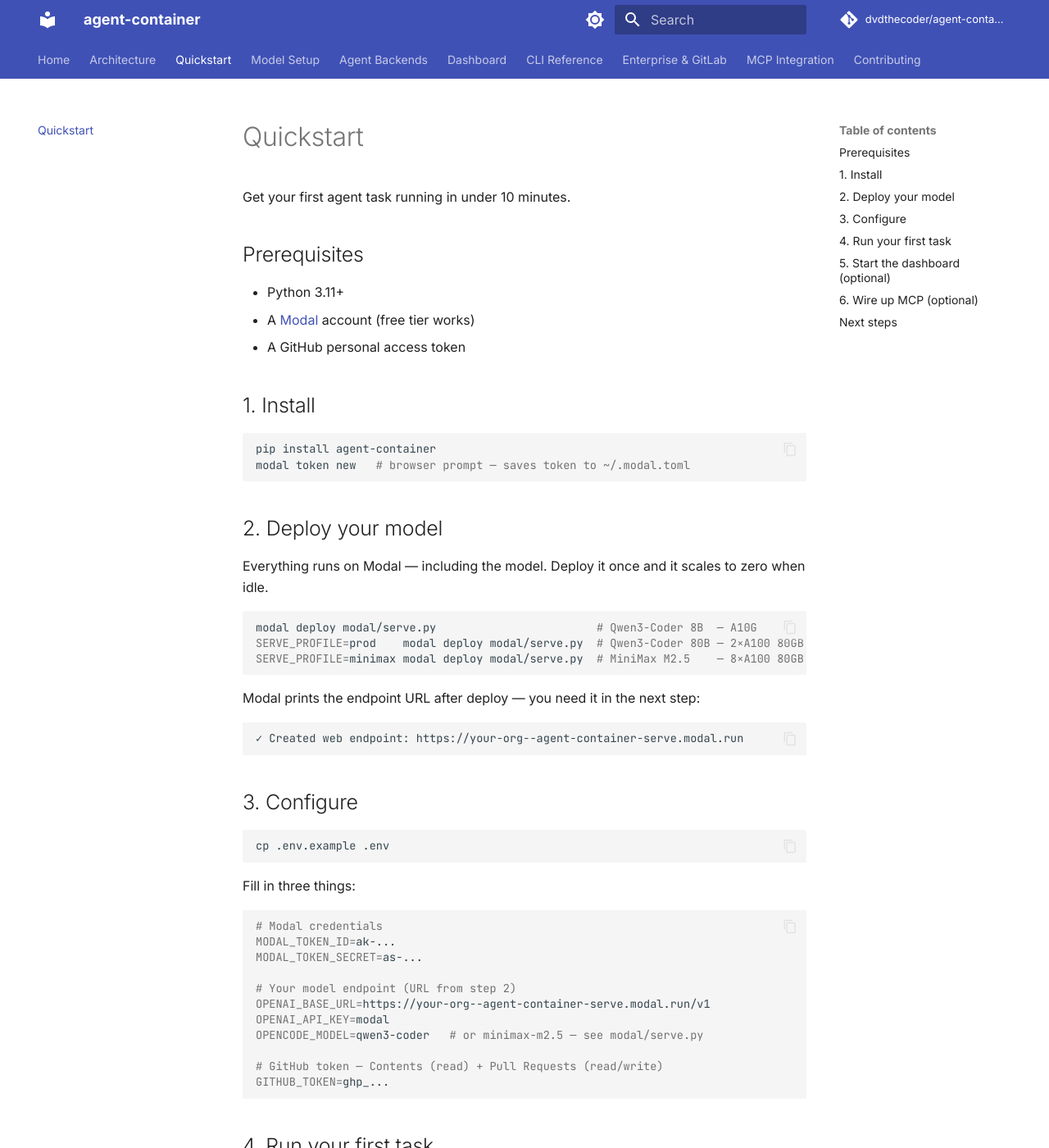
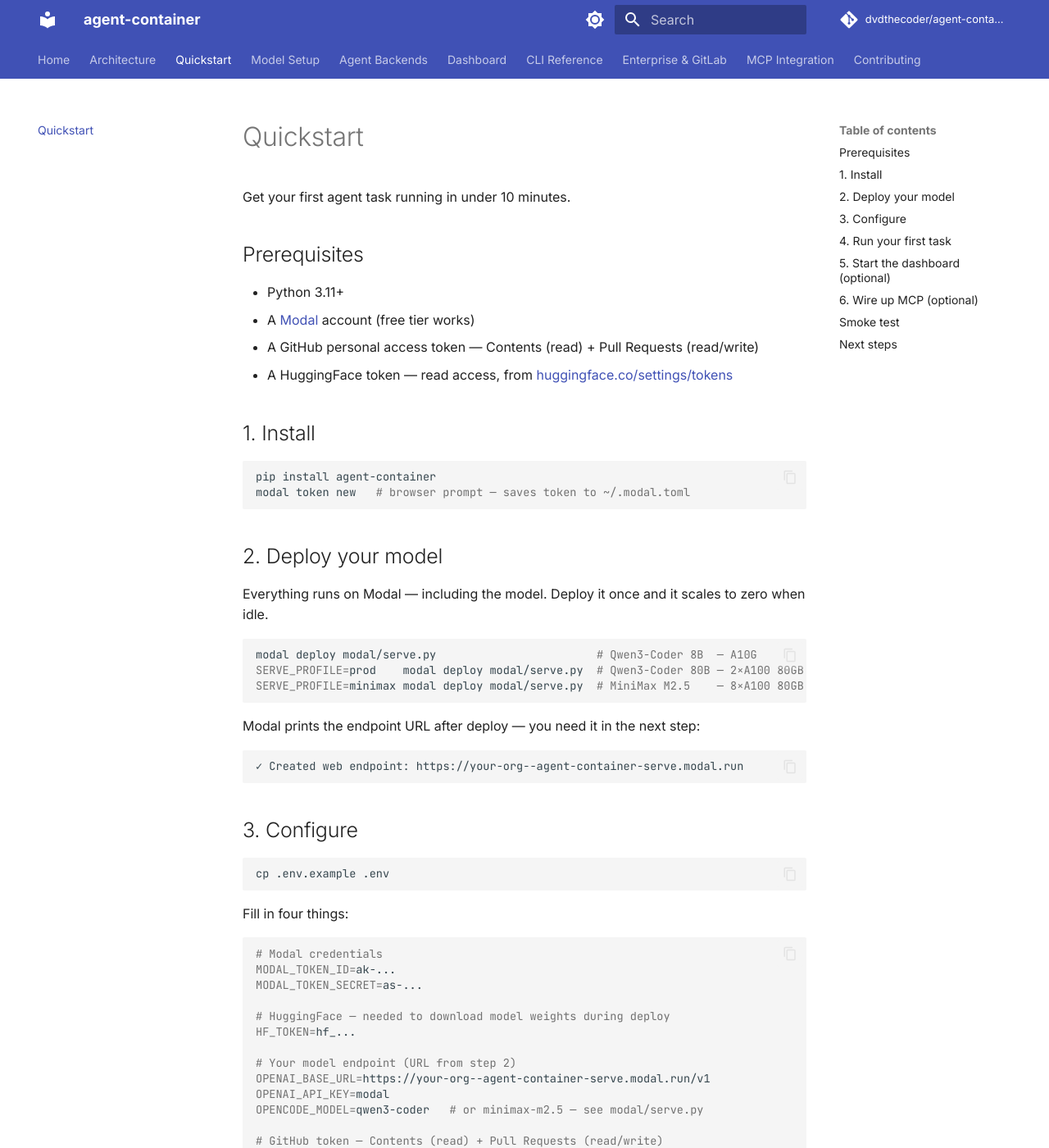
Before and after one commit to dvdthecoder/agent-container, an MkDocs documentation site: the page built from docs/quickstart.md, in a window 1280 px wide and 1400 px high. Shown: the whole window at 82% size. Built offline with MkDocs 1.6.1 and Material for MkDocs 9.7.7, drawn with Linux system fonts in a browser that asks for light colours; comment, search, counter and statistics services are not loaded; some of the changed text lies outside the part shown.

Commit message:
docs: add HF_TOKEN to quickstart, fix agent-run subcommand, add make example

````diff
--- a/docs/quickstart.md
+++ b/docs/quickstart.md
@@ -6,7 +6,8 @@
 
 - Python 3.11+
 - A [Modal](https://modal.com) account (free tier works)
-- A GitHub personal access token
+- A GitHub personal access token — Contents (read) + Pull Requests (read/write)
+- A HuggingFace token — read access, from [huggingface.co/settings/tokens](https://huggingface.co/settings/tokens)
 
 ## 1. Install
 
@@ -37,12 +38,15 @@
 cp .env.example .env
 ```
 
-Fill in three things:
+Fill in four things:
 
 ```bash
 # Modal credentials
 MODAL_TOKEN_ID=ak-...
 MODAL_TOKEN_SECRET=as-...
+
+# HuggingFace — needed to download model weights during deploy
+HF_TOKEN=hf_...
 
 # Your model endpoint (URL from step 2)
 OPENAI_BASE_URL=https://your-org--agent-container-serve.modal.run/v1
@@ -94,6 +98,17 @@
 
 ---
 
+## Smoke test
+
+Once configured, verify the full pipeline end-to-end against the fixture repo:
+
+```bash
+make example
+# boots sandbox → clones fixture repo → runs opencode → opens PR
+```
+
+---
+
 ## Next steps
 
 - [Model Setup](models.md) — GPU profiles, SGLang, RadixAttention caching
````
Also changed, not shown: other parts of docs/quickstart.md (+1 -1 lines), README.md (+5 -2 lines).
